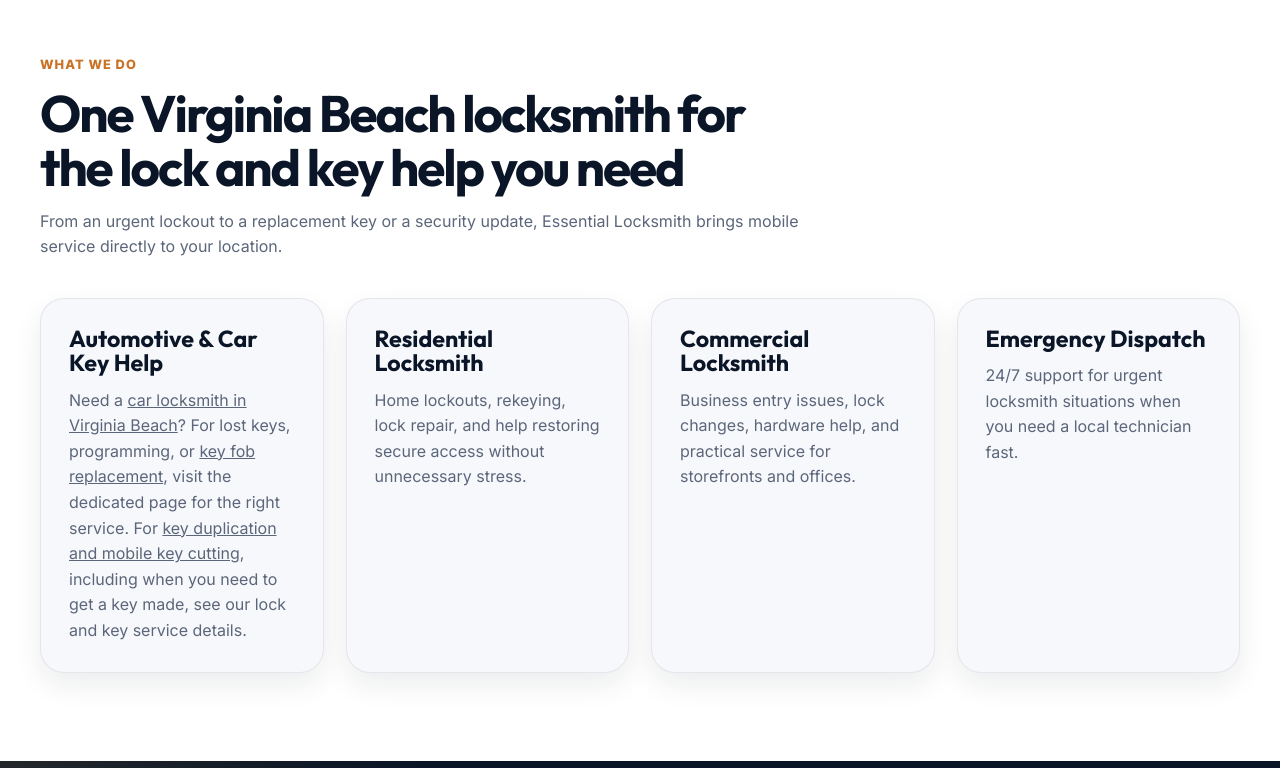
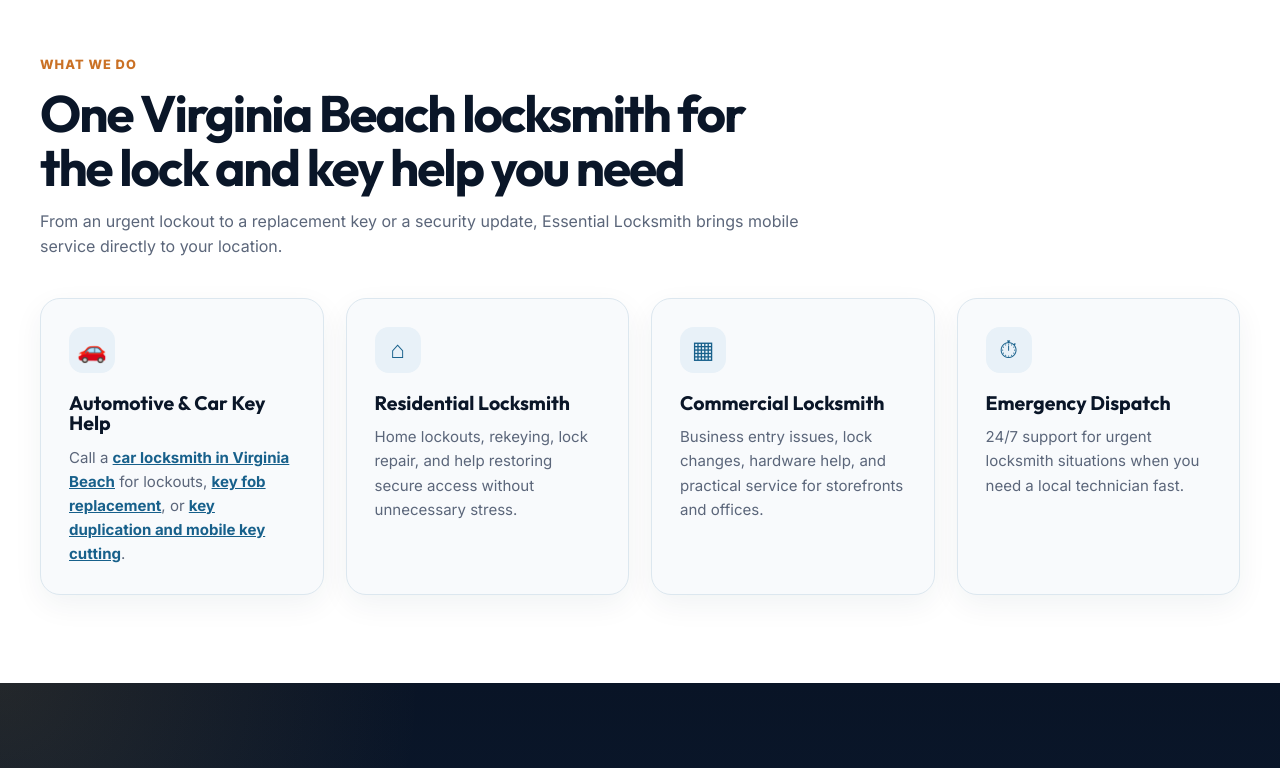
Before and after one commit to yaboixanny/essentiallocksmithmain, a website: page index.html in a window 1280 px wide. Shown: the part 2868-3636 px from the top of the page. Drawn offline with Linux system fonts and the light colour scheme.

Commit message:
Refresh homepage service cards

```diff
--- a/index.html
+++ b/index.html
@@ -158,7 +158,7 @@
             </div>
         </section>
 
-        <section id="services" class="section services">
+        <section id="services" class="section services home-services">
             <div class="container">
                 <div class="section-heading">
                     <p class="section-kicker">What We Do</p>
@@ -167,18 +167,22 @@
                 </div>
                 <div class="service-grid">
                     <article class="service-card">
+                        <span class="coverage-icon" aria-hidden="true">&#128663;</span>
                         <h3>Automotive &amp; Car Key Help</h3>
-                        <p>Need a <a href="/automotive-locksmith-virginia-beach">car locksmith in Virginia Beach</a>? For lost keys, programming, or <a href="/car-key-replacement-key-fob-programming-virginia-beach">key fob replacement</a>, visit the dedicated page for the right service. For <a href="/lock-rekey-installation-virginia-beach">key duplication and mobile key cutting</a>, including when you need to get a key made, see our lock and key service details.</p>
+                        <p>Call a <a href="/automotive-locksmith-virginia-beach">car locksmith in Virginia Beach</a> for lockouts, <a href="/car-key-replacement-key-fob-programming-virginia-beach">key fob replacement</a>, or <a href="/lock-rekey-installation-virginia-beach">key duplication and mobile key cutting</a>.</p>
                     </article>
                     <article class="service-card">
+                        <span class="coverage-icon" aria-hidden="true">&#8962;</span>
                         <h3><a href="/residential-locksmith-virginia-beach">Residential Locksmith</a></h3>
                         <p>Home lockouts, rekeying, lock repair, and help restoring secure access without unnecessary stress.</p>
                     </article>
                     <article class="service-card">
+                        <span class="coverage-icon" aria-hidden="true">&#9638;</span>
                         <h3><a href="/commercial-locksmith-virginia-beach">Commercial Locksmith</a></h3>
                         <p>Business entry issues, lock changes, hardware help, and practical service for storefronts and offices.</p>
                     </article>
                     <article class="service-card">
+                        <span class="coverage-icon" aria-hidden="true">&#9201;</span>
                         <h3><a href="/emergency-lockout-service-virginia-beach">Emergency Dispatch</a></h3>
                         <p>24/7 support for urgent locksmith situations when you need a local technician fast.</p>
                     </article>
--- a/style.css
+++ b/style.css
@@ -925,6 +925,26 @@ h1, h2, h3 {
     background: var(--bg);
     border: 1px solid var(--line);
     box-shadow: var(--shadow-sm);
+}
+
+.home-services .service-card {
+    border: 1px solid #dce7ef;
+    border-radius: 20px;
+    background: #f8fafc;
+    box-shadow: 0 10px 30px rgba(15, 48, 75, 0.06);
+}
+
+.home-services .service-card h3 {
+    font-size: 1.22rem;
+}
+
+.home-services .service-card p {
+    font-size: 0.94rem;
+}
+
+.home-services .service-card p a {
+    color: #17608b;
+    font-weight: 700;
 }
 
 .service-card h3 {
```
